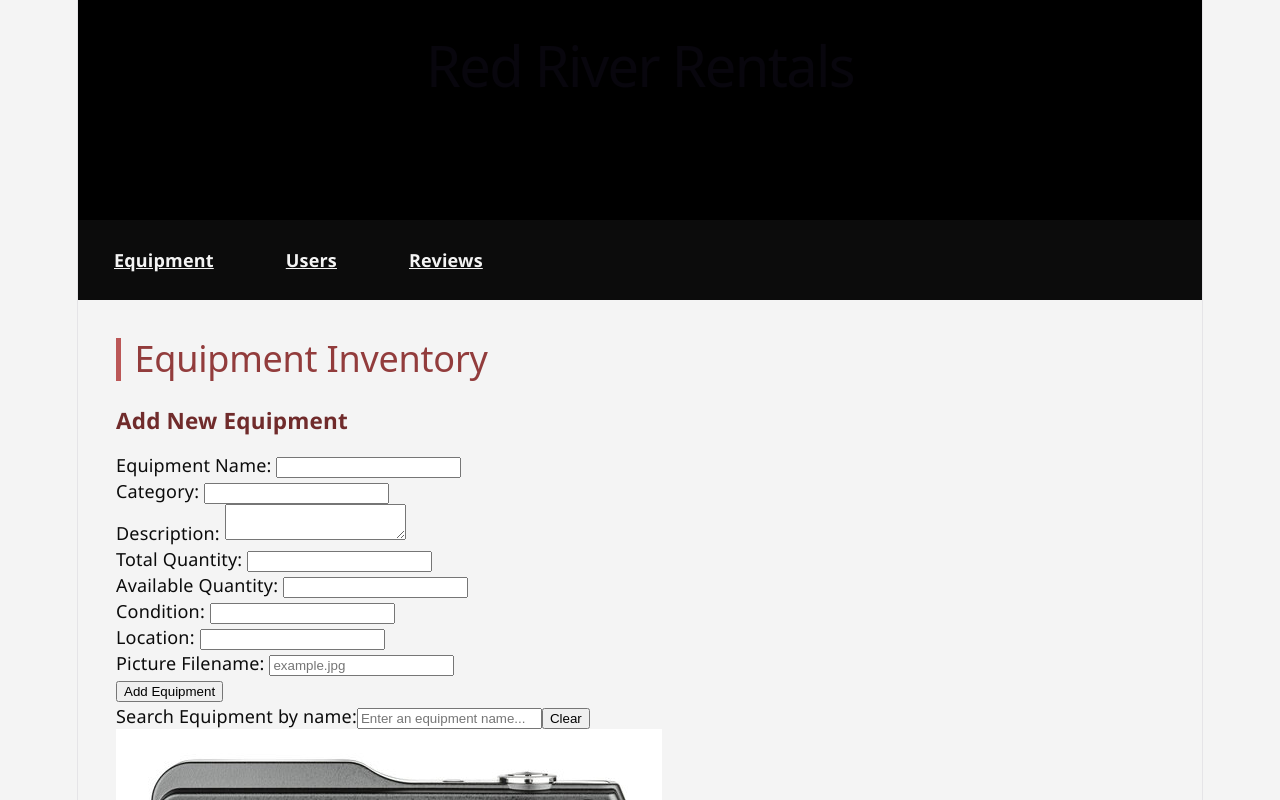
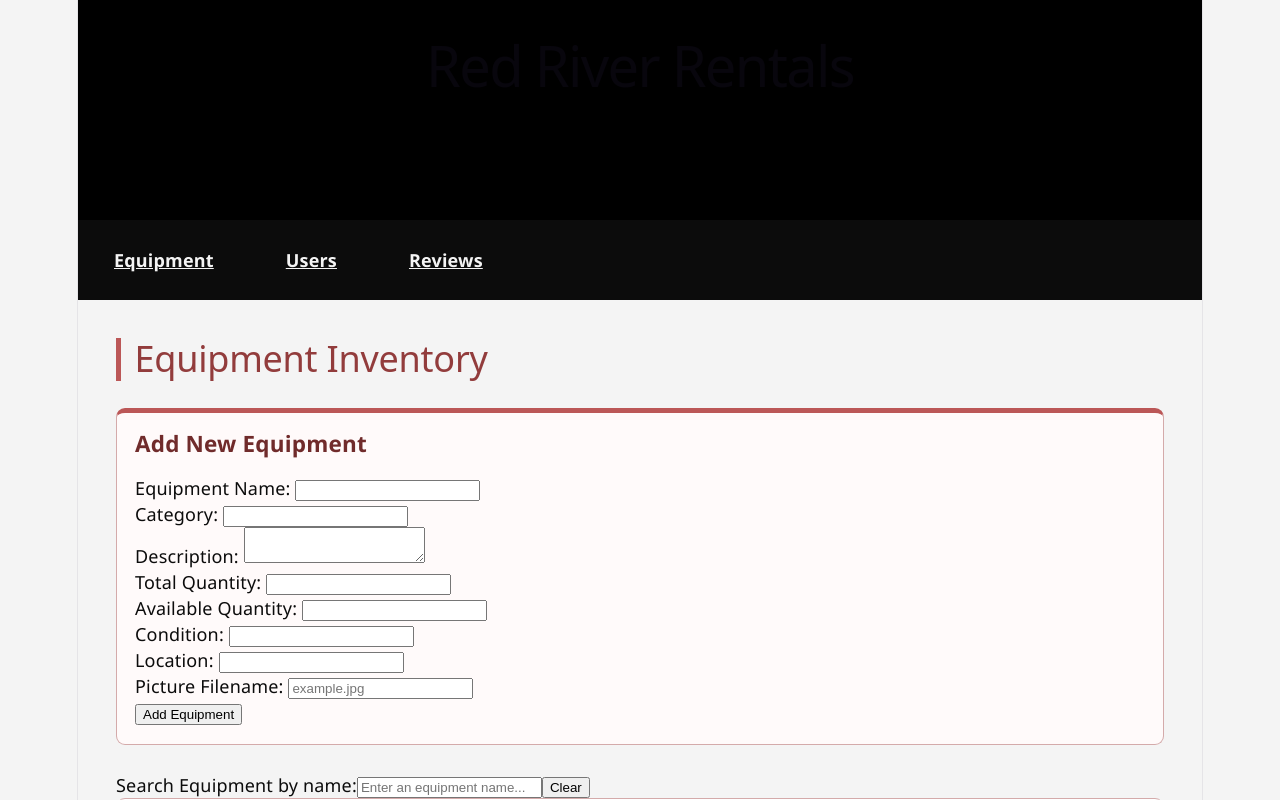
Before and after one commit to emaglaque2-rrc/full-stack-project-group-4, a React (Vite) app: page / in a window 1280 px wide. Shown: the top 800 px of the page. Built offline with nearby package versions, Linux system fonts and the light colour scheme.

Commit message:
Added form and the card containres.

```diff
--- a/src/components/equipment-inventory/EquipmentInventory.css
+++ b/src/components/equipment-inventory/EquipmentInventory.css
@@ -30,3 +30,19 @@
 .equipment-inventory label {
     overflow-wrap: anywhere;
 }
+
+/* Form and card containers */
+.equipment-inventory .equipment-form,
+.equipment-inventory .equipment-item {
+    min-width: 0;
+    padding: 1rem;
+    background-color: #ffffff;
+    border: 1px solid #d4aaaa;
+    border-radius: 0.5rem;
+}
+
+.equipment-inventory .equipment-form {
+    margin-bottom: 1.5rem;
+    border-top: 5px solid #bb5757;
+    background-color: #fffafa;
+}
```
